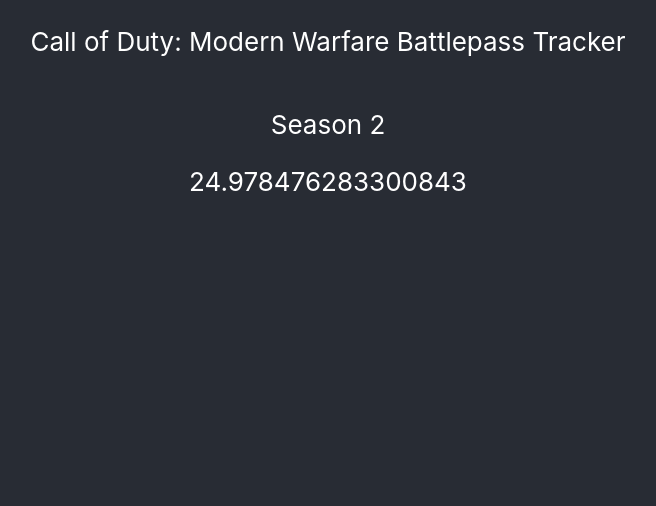
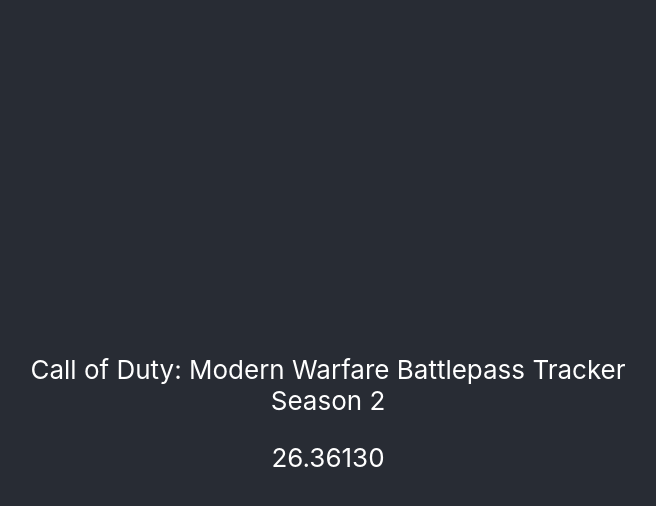
Before and after one commit to tiirent/mw-battlepass-tracker, a React (Create React App) app: page / in a window 1280 px wide. Shown: the top 506 px of the page, without its empty margins (312-968 px from the left). Built offline with nearby package versions, Linux system fonts and the light colour scheme.

Commit message:
tad bit of styling

```diff
--- a/public/index.html
+++ b/public/index.html
@@ -24,7 +24,7 @@
       work correctly both with client-side routing and a non-root public URL.
       Learn how to configure a non-root public URL by running `npm run build`.
     -->
-    <title>React App</title>
+    <title>MW Battlepass Tracker</title>
   </head>
   <body>
     <noscript>You need to enable JavaScript to run this app.</noscript>
--- a/src/App.css
+++ b/src/App.css
@@ -20,7 +20,7 @@
   flex-direction: column;
   align-items: center;
   vertical-align: top;
-  /* justify-content: center; */
+  justify-content: center;
   font-size: calc(10px + 2vmin);
   color: white;
 }
--- a/src/App.js
+++ b/src/App.js
@@ -8,9 +8,7 @@ function App() {
     <div className="App">
       <header className="App-header">
         <p>
-          Call of Duty: Modern Warfare Battlepass Tracker
-        </p>
-        <p className="Season">
+          Call of Duty: Modern Warfare Battlepass Tracker <br />
           Season 2
         </p>
         <Tracker />
--- a/src/Tracker.js
+++ b/src/Tracker.js
@@ -1,24 +1,38 @@
 import React from 'react';
 
-var startDate = new Date(2020, 2, 11);
-var endDate = new Date(2020, 4, 7);
+var startDate = new Date(2020, 1, 11);
+var endDate = new Date(2020, 3, 7);
 
 class Tracker extends React.Component {
+  constructor(props) {
+    super(props);
+    this.state = {
+      level: getLevel()
+    }
+  }
   render() {
     return (
       <div>
         <header>
-          {getLevel()}
+          {this.state.level}
         </header>
       </div>
     );
+  }
+
+  componentDidMount() {
+    this.interval = setInterval(() => this.setState({level: getLevel()}), 1000);
+  }
+
+  componentWillUnmount() {
+    clearInterval(this.interval);
   }
 }
 
 function getLevel() {
   var totalTime = endDate - startDate;
   var currentTime = Date.now() - startDate;
-  return Math.abs(100 * (currentTime / totalTime));
+  return Math.abs(100 * (currentTime / totalTime)).toFixed(5);
 }
 
 export default Tracker;
```
Also changed, not shown: src/Tracker.css (added).
